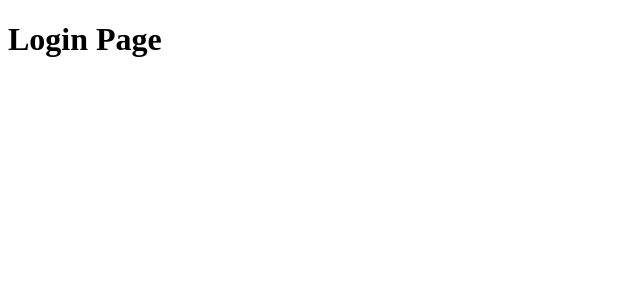
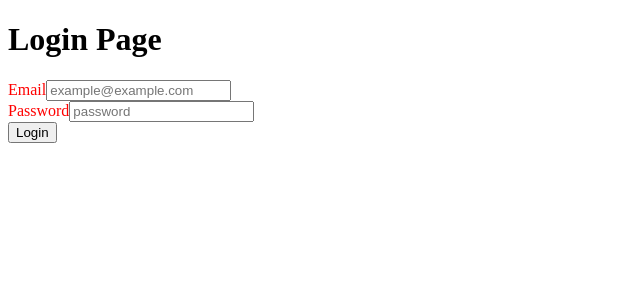
Before and after one commit to Secaly/ylaces-react, a React (Create React App) app: page /login in a window 1280 px wide. Shown: the top 300 px of the page, without its empty margins (0-640 px from the left). Built offline with nearby package versions, Linux system fonts and the light colour scheme.

Commit message:
adding login form with client-side validation

```diff
--- a/package.json
+++ b/package.json
@@ -3,6 +3,7 @@
   "version": "0.1.0",
   "private": true,
   "dependencies": {
+    "prop-types": "^15.6.0",
     "react": "^16.1.1",
     "react-dom": "^16.1.1",
     "react-router": "^4.2.0",
--- /dev/null
+++ b/src/components/forms/LoginForm.js
@@ -0,0 +1,75 @@
+import React from 'react';
+import PropTypes from 'prop-types';
+import InlineError from "../messages/InlineError";
+import "./loginForm.css";
+
+class LoginForm extends React.Component {
+  state = {
+    data: {
+      email : '',
+      password : ''
+    },
+    loading: false,
+    errors: {}
+  }
+
+  onChange = e =>
+    this.setState({
+      data: {...this.state.data, [e.target.name]: e.target.value }
+    });
+
+  onSubmit = () => {
+    const errors = this.validate(this.state.data);
+    this.setState({ errors });
+    if (Object.keys(errors).length === 0) {
+      this.props.submit(this.state.data);
+    }
+  }
+
+  validate = (data) => {
+    const errors = {};
+    if (!data.email) errors.email = "Can't be blank";
+    if (!data.password) errors.password = "Can't be blank";
+    return errors;
+  }
+
+  render() {
+    const { data, errors } = this.state
+
+    return (
+      <div className="LoginForm" >
+        <div htmlFor="email" className="Label">
+          Email
+          <input
+            type="email"
+            id="email"
+            name="email"
+            placeholder="example@example.com"
+            value={data.email}
+            onChange={this.onChange}
+          />
+        </div>
+        {errors.email && <InlineError text={errors.email} />}
+        <div htmlFor="password" className="Label">
+          Password
+          <input
+            type="password"
+            id="password"
+            name="password"
+            placeholder="password"
+            value={data.password}
+            onChange={this.onChange}
+          />
+        </div>
+        {errors.password && <InlineError text={errors.password} />}
+        <button onClick={this.onSubmit}> Login </button>
+      </div>
+    )
+  }
+}
+
+LoginForm.propTypes = {
+  submit: PropTypes.func.isRequired
+}
+
+export default LoginForm;
--- /dev/null
+++ b/src/components/forms/loginForm.css
@@ -0,0 +1,7 @@
+.LoginForm {
+  color: red;
+}
+
+.Button {
+  color: blue;
+}
--- /dev/null
+++ b/src/components/messages/InlineError.js
@@ -0,0 +1,15 @@
+import React from 'react';
+import PropTypes from 'prop-types';
+import "./inlineError.css";
+
+const InlineError = ({ text }) => (
+  <div className="InlineError">
+    { text }
+  </div>
+);
+
+InlineError.propTypes = {
+  text: PropTypes.string.isRequired
+};
+
+export default InlineError;
--- a/src/components/pages/HomePage.js
+++ b/src/components/pages/HomePage.js
@@ -1,8 +1,9 @@
 import React from 'react';
 import { Link } from "react-router-dom";
+import "./homePage.css"
 
 const HomePage = () => (
-  <div>
+  <div className="HomePage">
     <h1>Home Page</h1>
     <Link to="/login">Login</Link>
   </div>
--- a/src/components/pages/LoginPage.js
+++ b/src/components/pages/LoginPage.js
@@ -1,9 +1,20 @@
 import React from 'react';
+import LoginForm from '../forms/LoginForm';
 
-const LoginPage = () => (
-  <div>
-    <h1>Login Page</h1>
-  </div>
-)
+class LoginPage extends React.Component {
+
+  submit = (data) => {
+    console.log(data);
+  }
+
+  render() {
+    return (
+      <div>
+        <h1>Login Page</h1>
+        <LoginForm submit={this.submit}/>
+      </div>
+    );
+  }
+}
 
 export default LoginPage;
--- /dev/null
+++ b/src/components/pages/homePage.css
@@ -0,0 +1,3 @@
+.HomePage {
+  color : blue;
+}
```
Also changed, not shown: src/components/messages/inlineError.css (added).
